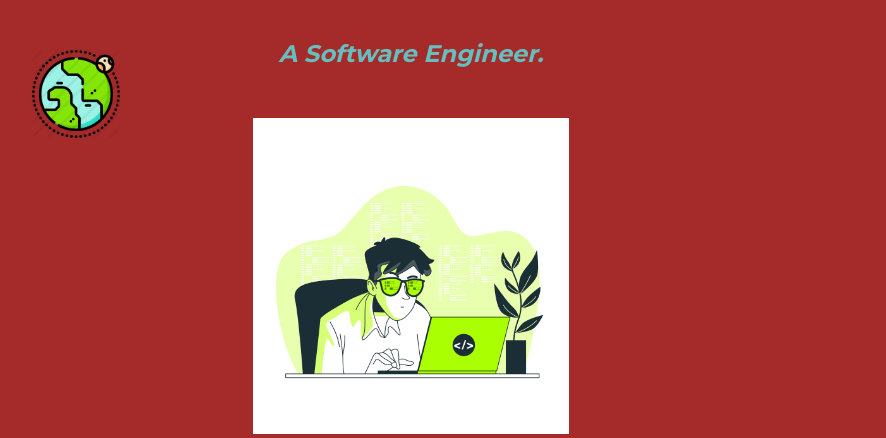
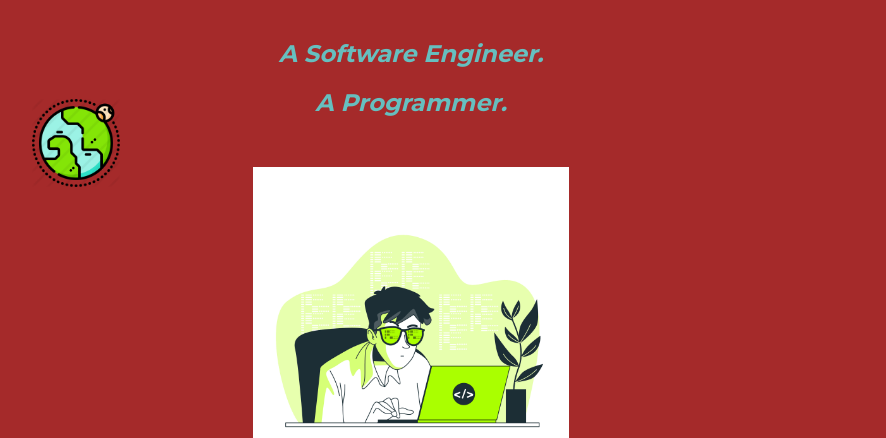
Before and after one commit to alzin/cv, a plain HTML site: page index.html in a window 1280 px wide. Shown: the part 362-800 px from the top of the page, without its empty margins (229-1115 px from the left). Drawn offline with Linux system fonts and the light colour scheme; a web font is replaced by a local one.

Commit message:
New text added

```diff
--- a/index.html
+++ b/index.html
@@ -16,6 +16,7 @@
     <div>
       <h1>I'm Ghaith.</h1>
       <h2><em>A Software Engineer.</em></h2>
+      <h2><em>A Programmer.</em></h2>
     </div>
     <div class="earth_div">
       <img class="earth_second_img" src="images/world.jpg" alt="">
```
